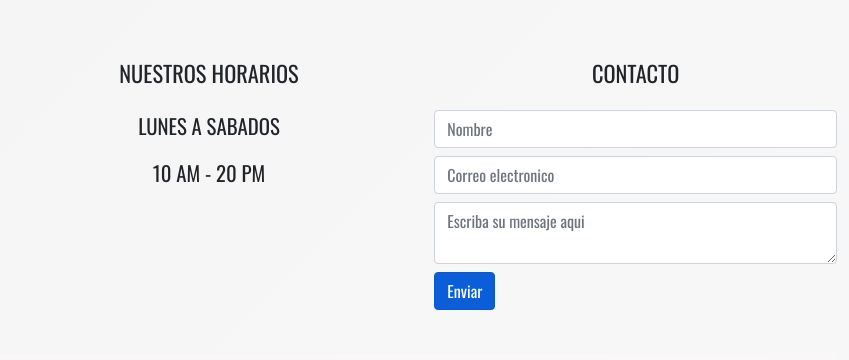
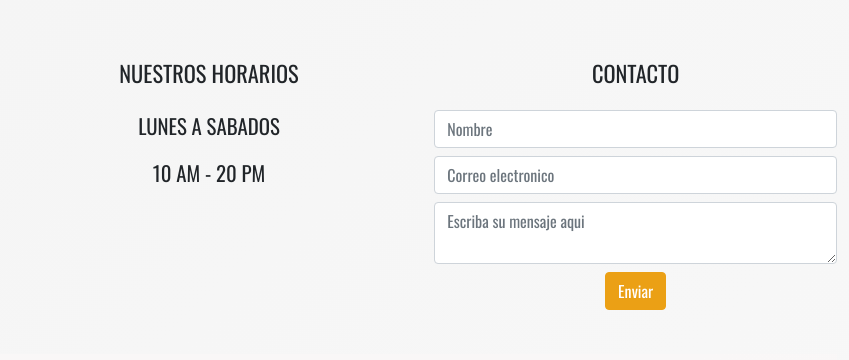
Before and after one commit to micaelaperez/Petshop-Perez, a plain HTML site: page contacto.html in a window 1280 px wide. In both pictures the pointer is over the input "Enviar". Shown: the part 128-488 px from the top of the page, 431-1280 px from the left. Drawn offline with nearby package versions, Linux system fonts and the light colour scheme.

Commit message:
button modificated

```diff
--- a/contacto.html
+++ b/contacto.html
@@ -74,7 +74,7 @@
       <div class="col-md-4 col-sm-12 margen">
         <div>
           <p class="cont_title text-center">CONTACTO</p>
-          <form action="" method="POST">
+          <form class="d-flex flex-column align-items-center" action="" method="POST">
             <input class="form-control mb-2" type="text" name="nombre" placeholder="Nombre">
             <input class="form-control mb-2" type="email" name="email" placeholder="Correo electronico" required>
             <textarea class="form-control mb-2" name="mensaje" placeholder="Escriba su mensaje aqui"></textarea>
--- a/css/estilos.css
+++ b/css/estilos.css
@@ -72,6 +72,10 @@ body{
     background-color: #d88e00;
     border-color: #d88e00;
 }
+.btn-primary:hover{
+    background-color: #eba015;
+    border-color: #eba015;
+}
 .productos img{
     max-width: 80%;
 }
```
